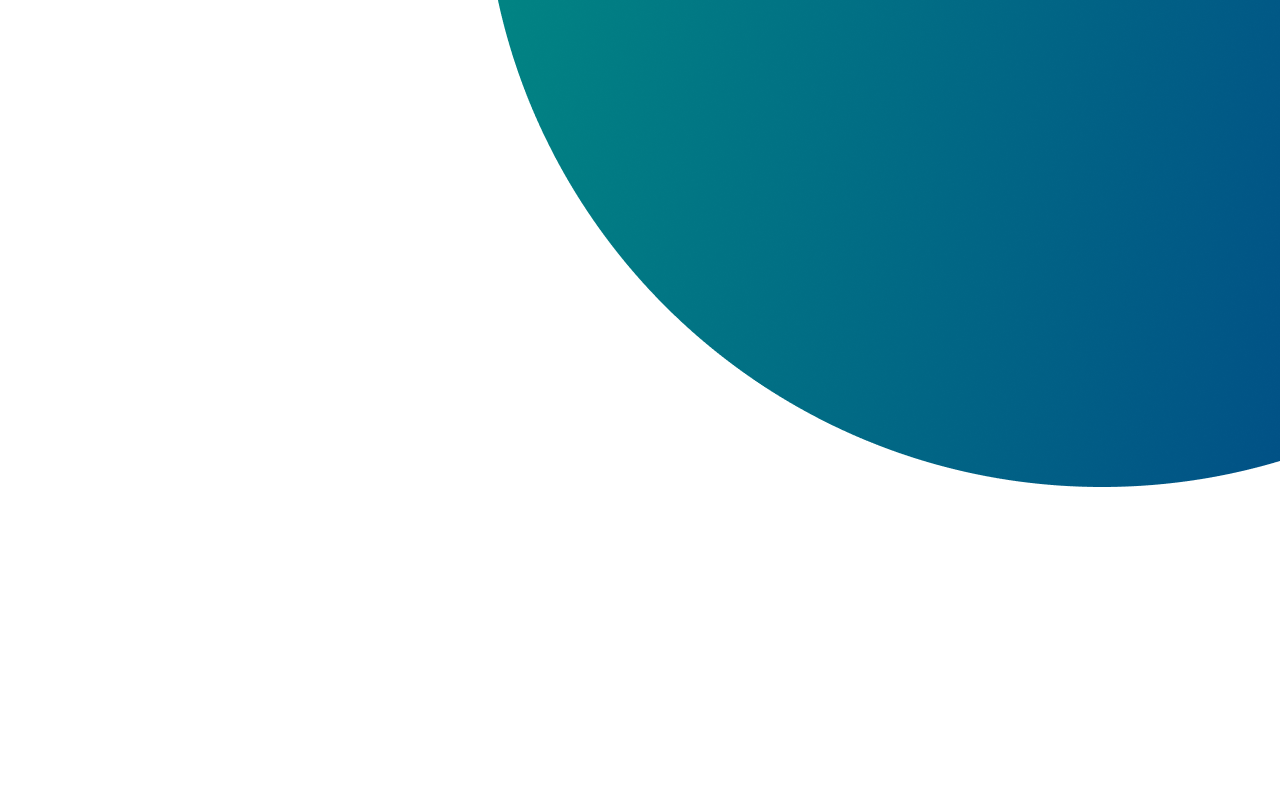
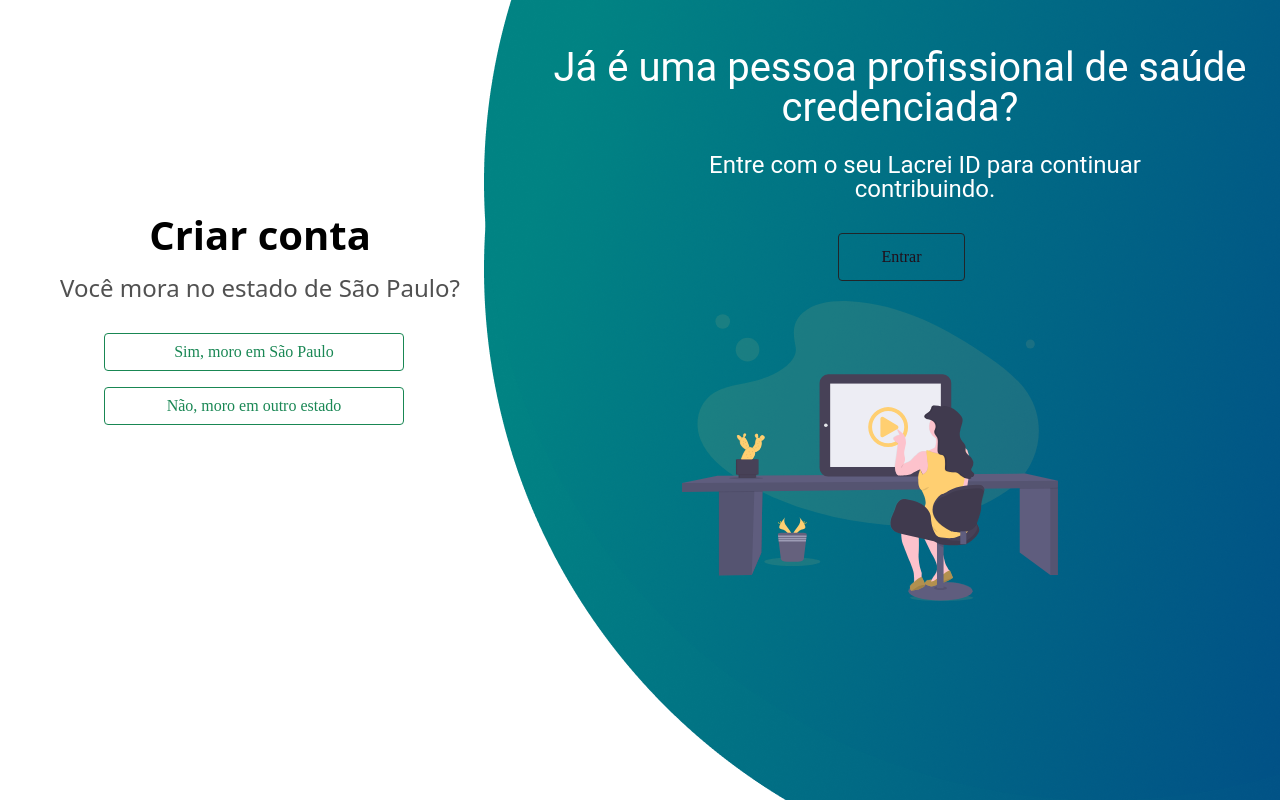
Before and after one commit to fercosta92/handson-04-lacrei, a React (Vite) app: page / in a window 1280 px wide. Before the commit this address had no page. Built offline with nearby package versions, Linux system fonts and the light colour scheme.

Commit message:
ajuste rotas

```diff
--- a/src/Routes.tsx
+++ b/src/Routes.tsx
@@ -12,13 +12,13 @@ const MyRoutes: React.FC = () => {
  return (
     <BrowserRouter>
         <Routes>
-          <Route path="/Hands-on-04-Lacrei-/" element={<Home />} />
-          {/* <Route path="/Hands-on-04-Lacrei-/profile" element={<Profile />} />    */}
-          <Route path="/Hands-on-04-Lacrei-/Login" element={<Login />} />
-          <Route path="/Hands-on-04-Lacrei-/registrationfail" element={<RegistrationFail />} />
-          <Route path="/Hands-on-04-Lacrei-/registration" element={<Registration />} />
-          <Route path="/Hands-on-04-Lacrei-/registrationsucess" element={<RegistrationSucess />} />
-          <Route path="/Hands-on-04-Lacrei-/waitlist" element={<ListaEspera />} />
+          <Route path="/" element={<Home />} />
+          {/* <Route path="/profile" element={<Profile />} />    */}
+          <Route path="/Login" element={<Login />} />
+          <Route path="/registrationfail" element={<RegistrationFail />} />
+          <Route path="/registration" element={<Registration />} />
+          <Route path="/registrationsucess" element={<RegistrationSucess />} />
+          <Route path="/waitlist" element={<ListaEspera />} />
         </Routes>
     </BrowserRouter>
     );
--- a/src/components/Cadastro/index.tsx
+++ b/src/components/Cadastro/index.tsx
@@ -51,7 +51,7 @@ function Cadastro() {
                     <br></br>
                 </div>
                 <br></br>
-                <Link to="/Hands-on-04-Lacrei-/registrationsucess"><button className="btn-register">Criar</button></Link>
+                <Link to="/registrationsucess"><button className="btn-register">Criar</button></Link>
         </div>
                     </div >
     );
--- a/src/components/RegisterCard/index.tsx
+++ b/src/components/RegisterCard/index.tsx
@@ -11,8 +11,8 @@ export default function RegisterCard() {
             <h1 className=' h1 text-center'>Criar conta</h1>
             <h3 className=' h3 text-center'>Você mora no estado de São Paulo?</h3>
             <div className="btn-group-vertical col-md-9 mx-auto">
-                 <Link to="/Hands-on-04-Lacrei-/registration" >   <Button variant="outline-success" className='btn mb-3 btn-card-register'>Sim, moro em São Paulo</Button> </Link>
-                 <Link to="/Hands-on-04-Lacrei-/waitlist" ><Button variant="outline-success" className='btn mb-3 btn-card-register'>Não, moro em outro estado</Button></Link>
+                 <Link to="/registration" >   <Button variant="outline-success" className='btn mb-3 btn-card-register'>Sim, moro em São Paulo</Button> </Link>
+                 <Link to="/waitlist" ><Button variant="outline-success" className='btn mb-3 btn-card-register'>Não, moro em outro estado</Button></Link>
             </div>
         </div>
     )
```
